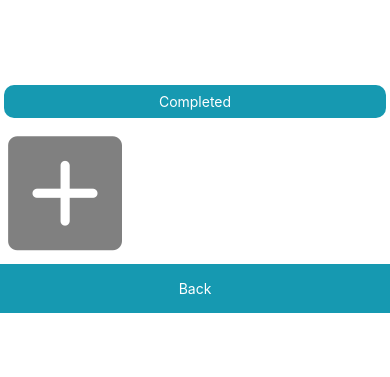
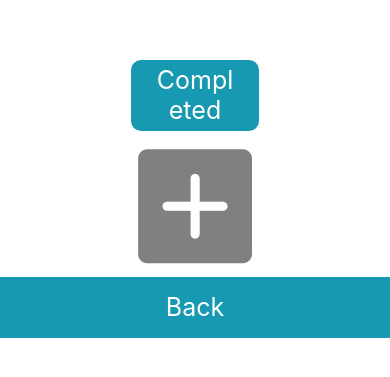
Before and after one commit to alsalmiw/scrubby_react_native, a React Native app: screen / in a window 390 px wide. Shown: the part 225-602 px from the top of the page. Built offline with nearby package versions, Linux system fonts and the light colour scheme.

Commit message:
Changed padding and font size

```diff
--- a/App.tsx
+++ b/App.tsx
@@ -30,7 +30,7 @@ export default function App() {
     <>
       <View style={styles.container}>
         {/* This is the ButtonModalComponent */}
-        <ButtonModalComponent onPress={displayHandler}>Completed</ButtonModalComponent>
+        <ButtonModalComponent onPress={displayHandler} >Completed</ButtonModalComponent>
         {/* This is the AddItemButtonComponent */}
         <AddItemButtonComponent onPress={displayAddHandler}>
           {/* This is the expo vector icon, size is based on pixels */}
@@ -49,6 +49,7 @@ const styles = StyleSheet.create({
   container: {
     flex: 1,
     backgroundColor: '#fff',
+    alignItems: 'center',
     justifyContent: 'center',
   },
   addButtonContainer: {
--- a/components/FullButtonComponent.tsx
+++ b/components/FullButtonComponent.tsx
@@ -24,7 +24,8 @@ export default FullButtonComponent;
 
 const styles = StyleSheet.create({
     buttonOuterContainer: {
-        overflow: 'hidden'
+        overflow: 'hidden',
+        width: '100%'
     },
     buttonInnerContainer: {
         backgroundColor: '#1699B1',
@@ -32,6 +33,7 @@ const styles = StyleSheet.create({
     },
     buttonText: {
         color: 'white',
-        textAlign: 'center'
+        textAlign: 'center',
+        fontSize: 25
     }
 });
--- a/components/Modal/ButtonModalComponent.tsx
+++ b/components/Modal/ButtonModalComponent.tsx
@@ -30,13 +30,14 @@ const styles = StyleSheet.create({
 
     buttonInnerContainer: {
         backgroundColor: '#1699B1',
-        paddingVertical: 8,
-        paddingHorizontal: 40,
+        paddingVertical: '4%',
+        paddingHorizontal: '20%',
         borderRadius: 10
     },
 
     buttonText: {
         color: 'white',
-        textAlign: 'center'
+        textAlign: 'center',
+        fontSize: 25
     }
 })
```
